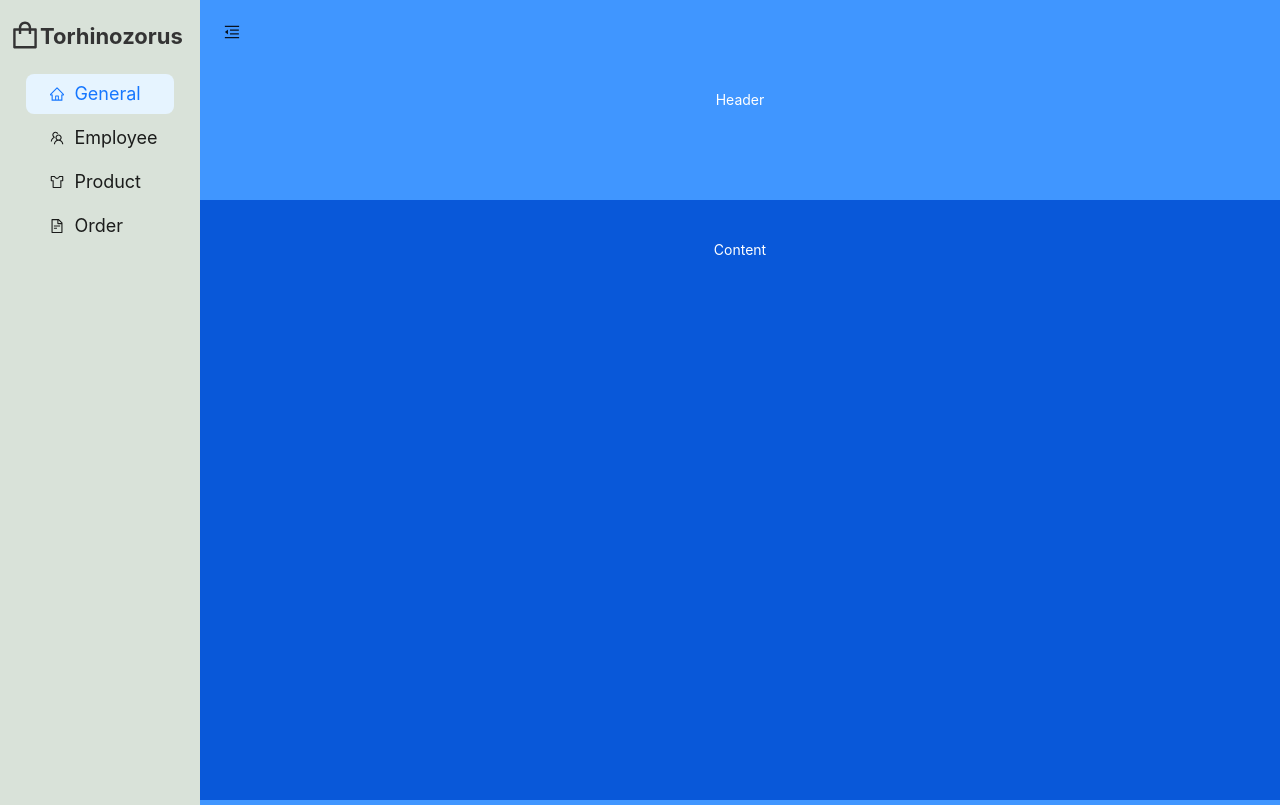
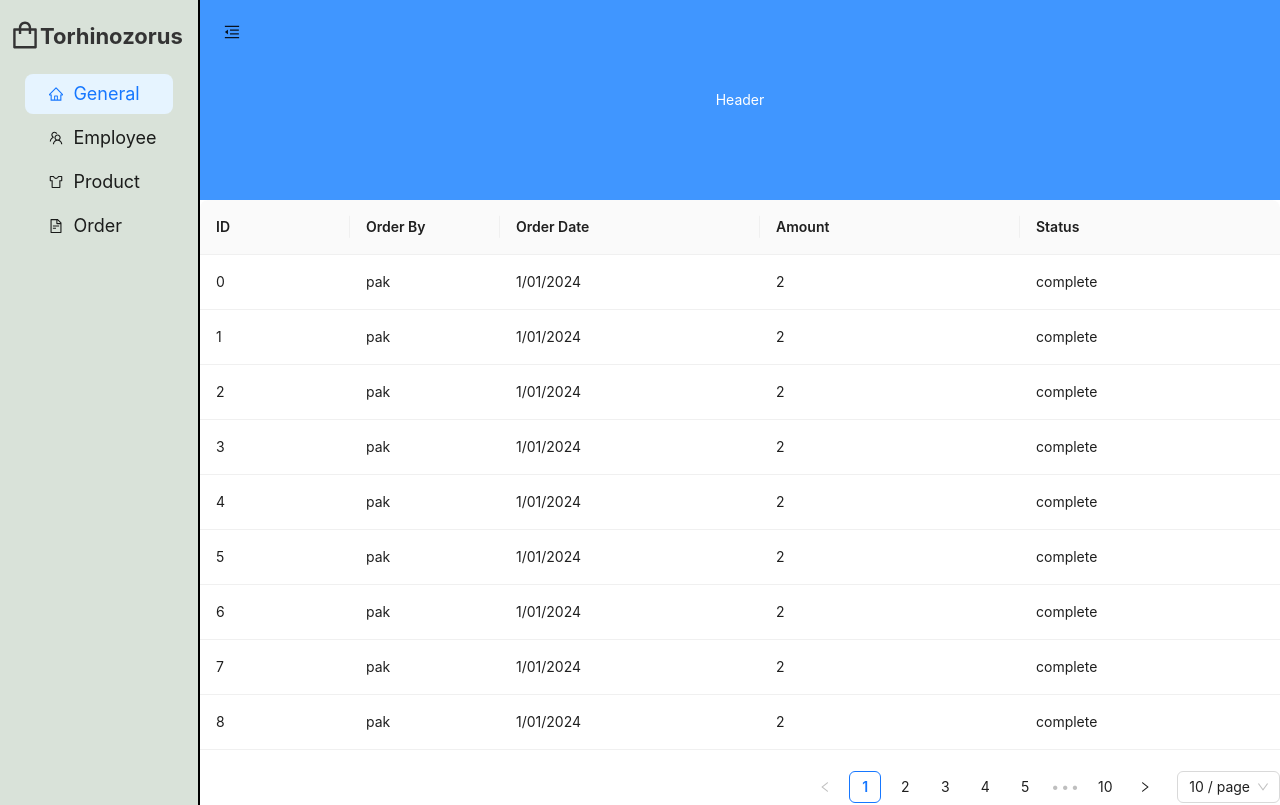
Before and after one commit to kkhaowjs/team05, a React (Create React App) app in the folder frontend/: page /admin in a window 1280 px wide. Shown: the top 805 px of the page. Built offline with nearby package versions, Linux system fonts and the light colour scheme.

Commit message:
add content

```diff
--- a/frontend/src/pages/admin/index.tsx
+++ b/frontend/src/pages/admin/index.tsx
@@ -1,86 +1,171 @@
-import React, { CSSProperties, useState } from 'react';
-import { Layout,Button,Menu } from 'antd';
+import React, { CSSProperties, useState } from "react";
+import { Layout, Button, Menu } from "antd";
+import { Table } from "antd";
+import type { ColumnsType } from "antd/es/table";
 
-import {MenuFoldOutlined,MenuUnfoldOutlined,SkinOutlined,HomeOutlined,TeamOutlined,FileTextOutlined,ShoppingOutlined,} from '@ant-design/icons';
+import {
+  MenuFoldOutlined,
+  MenuUnfoldOutlined,
+  SkinOutlined,
+  HomeOutlined,
+  TeamOutlined,
+  FileTextOutlined,
+  ShoppingOutlined,
+} from "@ant-design/icons";
 
 const { Header, Footer, Sider, Content } = Layout;
 
 const Admin = () => {
-
   const [collapsed, setCollapsed] = useState(false);
 
   const headerStyle: CSSProperties = {
-        justifyContent: 'center',
-        minHeight: '200px',
-        backgroundColor: '#4096ff',
-        alignItems: 'center',
-        color: '#fff',
-        display: 'flex',
+    justifyContent: "center",
+    minHeight: "200px",
+    backgroundColor: "#4096ff",
+    alignItems: "center",
+    color: "#fff",
+    display: "flex",
   };
 
   const contentStyle: CSSProperties = {
-        justifyContent: 'center',
-        lineHeight: '100px',
-        minHeight: '600px',
-        color: '#fff',
-        backgroundColor: '#0958d9',
-        display: 'flex',
-
+    justifyContent: "center",
+    lineHeight: "100px",
+    minHeight: "600px",
+    color: "#fff",
+    backgroundColor: "white",
+    display: "flex",
   };
 
   const siderStyle: CSSProperties = {
-        justifyContent: 'center',
-        backgroundColor: '#D9E2D9',
-        display: 'flex',
+    justifyContent: "center",
+    backgroundColor: "#D9E2D9",
+    display: "flex",
+    borderRight: "2px solid black",
   };
 
   const footerStyle: CSSProperties = {
-        minHeight: '200px',
-        lineHeight: '100px',
-        textAlign: 'center',
-        color: '#fff',
-        backgroundColor: '#4096ff',
+    minHeight: "200px",
+    lineHeight: "100px",
+    textAlign: "center",
+    color: "#fff",
+    backgroundColor: "#4096ff",
   };
 
   const layoutStyle = {
-        overflow: 'hidden',
-        width: '100%',
-        height: '100%',
+    overflow: "hidden",
+    width: "100%",
+    height: "100%",
   };
-
+  //content
+  interface RecentOrder {
+    key: React.Key;
+    orderid: string;
+    orderby: string;
+    orderdate: string;
+    amount: number;
+    status: string;
+  }
+  const columns: ColumnsType<RecentOrder> = [
+    {
+      title: "ID",
+      dataIndex: "orderid",
+      width: 150,
+    },
+    {
+      title: "Order By",
+      dataIndex: "orderby",
+      width: 150,
+    },
+    {
+      title: "Order Date",
+      dataIndex: "orderdate",
+    },
+    {
+      title: "Amount",
+      dataIndex: "amount",
+    },
+    {
+      title: "Status",
+      dataIndex: "status",
+    },
+  ];
+  //sample
+  const data: RecentOrder[] = [];
+  for (let i = 0; i < 100; i++) {
+    data.push({
+      key: i,
+      orderid: `${i}`,
+      orderby: "pak",
+      orderdate: `1/01/2024`,
+      amount: 2,
+      status: "complete",
+    });
+  }
   return (
     <Layout style={layoutStyle}>
-            <Sider trigger={null} collapsible collapsed={collapsed} style={siderStyle} collapsedWidth={115}>
-            <ShoppingOutlined style={{position: 'absolute',color: '#343434',marginTop: '20px',fontSize: '30px',left: collapsed ? '36%' : '10px',}}/>
-            <span style={{position: 'absolute',display: collapsed ? 'none' : 'block',color: '#343434',marginTop: '23px',left: '40px',fontSize: '22px',fontWeight: 'bold',}}>Torhinozorus</span>
-            <div className="logo" />
+      <Sider
+        trigger={null}
+        collapsible
+        collapsed={collapsed}
+        style={siderStyle}
+        collapsedWidth={115}
+      >
+        <ShoppingOutlined
+          style={{
+            position: "absolute",
+            color: "#343434",
+            marginTop: "20px",
+            fontSize: "30px",
+            left: collapsed ? "36%" : "10px",
+          }}
+        />
+        <span
+          style={{
+            position: "absolute",
+            display: collapsed ? "none" : "block",
+            color: "#343434",
+            marginTop: "23px",
+            left: "40px",
+            fontSize: "22px",
+            fontWeight: "bold",
+          }}
+        >
+          Torhinozorus
+        </span>
+        <div className="sider menu" />
         <Menu
           theme="light"
           mode="inline"
-                defaultSelectedKeys={['1']}
+          defaultSelectedKeys={["1"]}
           items={[
             {
-                    key: '1',
-                    icon: <HomeOutlined/>,
-                    label: 'General',
+              key: "1",
+              icon: <HomeOutlined />,
+              label: "General",
             },
             {
-                    key: '2',
-                    icon: <TeamOutlined/>,
-                    label: 'Employee',
+              key: "2",
+              icon: <TeamOutlined />,
+              label: "Employee",
             },
             {
-                    key: '3',
-                    icon: <SkinOutlined/>,
-                    label: 'Product',
+              key: "3",
+              icon: <SkinOutlined />,
+              label: "Product",
             },
             {
-                    key: '4',
-                    icon: <FileTextOutlined/>,
-                    label: 'Order',
+              key: "4",
+              icon: <FileTextOutlined />,
+              label: "Order",
             },
           ]}
-                style={{backgroundColor: '#D9E2D9',border: 'none',color: '#343434',fontSize: '18px',marginTop: '70px',}}
+          style={{
+            backgroundColor: "#D9E2D9",
+            border: "none",
+            color: "#343434",
+            fontSize: "18px",
+            marginTop: "70px",
+          }}
         />
       </Sider>
       <Layout>
@@ -89,16 +174,23 @@ const Admin = () => {
           icon={collapsed ? <MenuUnfoldOutlined /> : <MenuFoldOutlined />}
           onClick={() => setCollapsed(!collapsed)}
           style={{
-                    position: 'absolute',
-                    fontSize: '16px',
+            position: "absolute",
+            fontSize: "16px",
             width: 64,
             height: 64,
           }}
         />
-                <Header style={headerStyle}>
-                    Header
-                </Header>
-                <Content><div style={contentStyle}>Content</div></Content>
+        <Header style={headerStyle}>Header</Header>
+        <Content>
+          <div style={contentStyle}>
+            <Table
+              columns={columns}
+              dataSource={data}
+            //   pagination={{ pageSize: 50 }}
+              scroll={{ y: 500 }}
+            />
+          </div>
+        </Content>
         <Footer style={footerStyle}>Footer</Footer>
       </Layout>
     </Layout>
```
Lines whose indentation alone changed are shown as unchanged.
